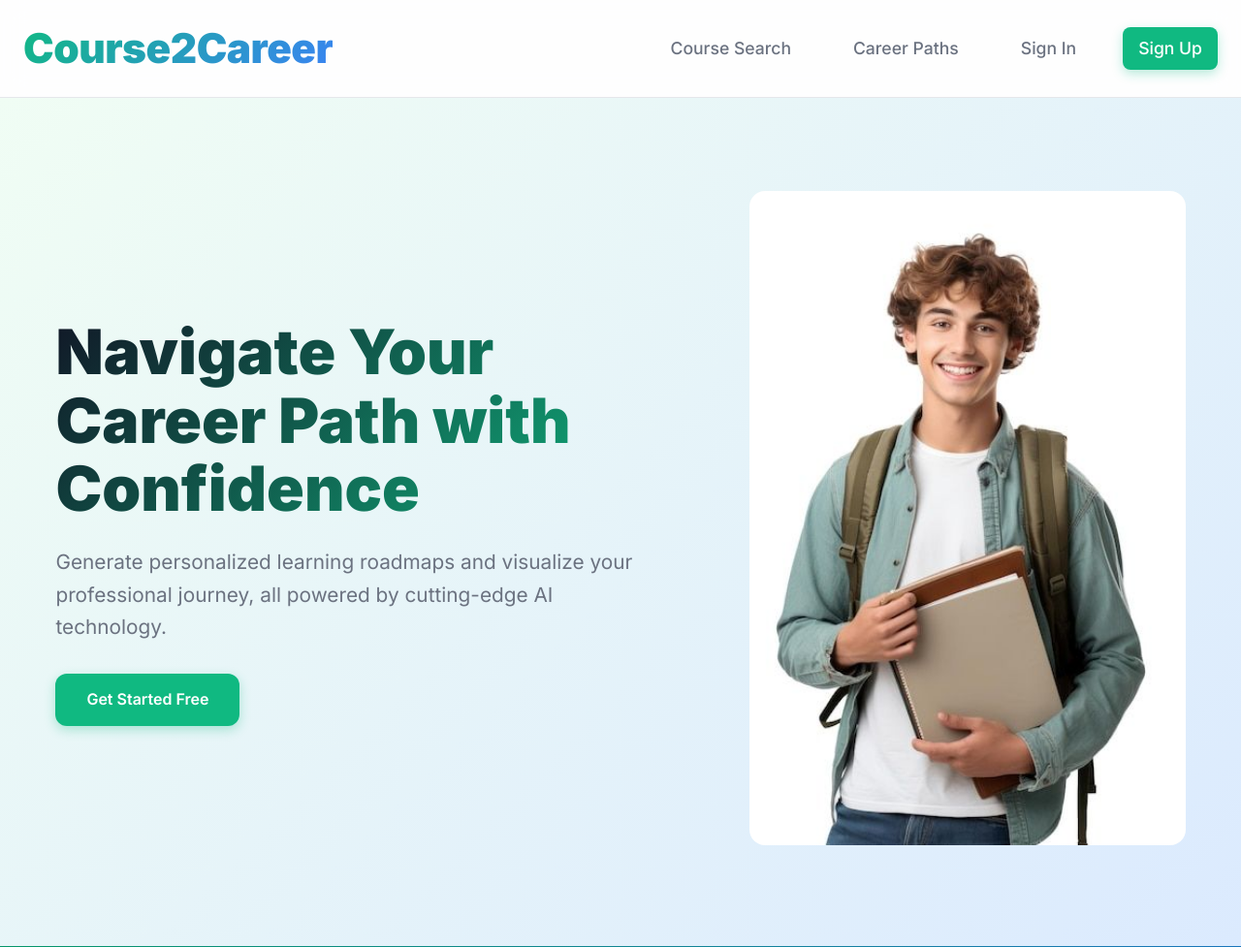
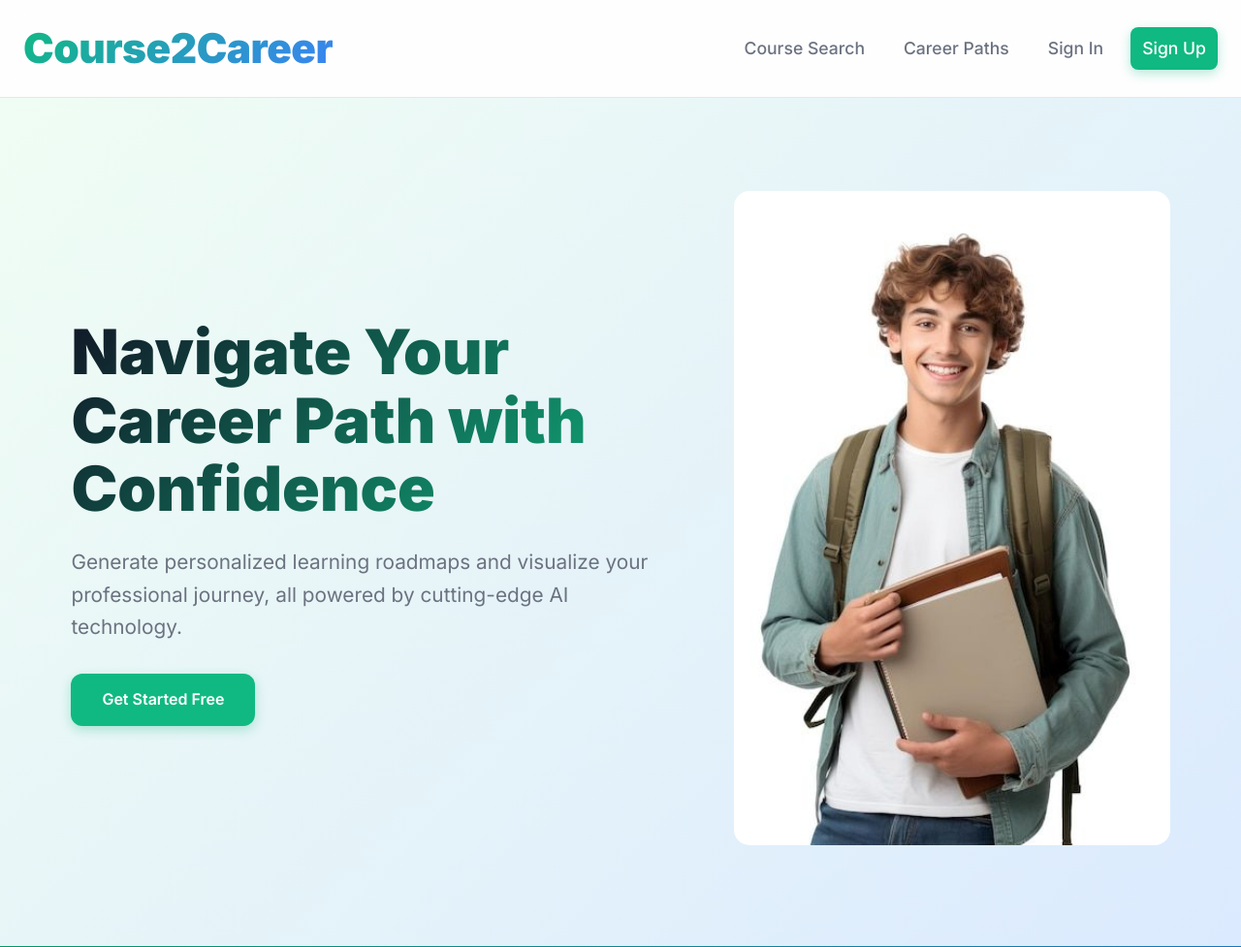
Before and after one commit to Siddhu182005/Course2career, a Flask app: page / in a window 1280 px wide. Shown: the top 977 px of the page at 97% size. Run offline with Flask 3, Linux system fonts and the light colour scheme; parts of the project's set-up code (start-up, migrations or seed data) failed here and were passed over.

Commit message:
Update index.html

```diff
--- a/templates/index.html
+++ b/templates/index.html
@@ -16,13 +16,13 @@
         .view-section.active { display: block; }
         header { background: rgba(255, 255, 255, 0.8); backdrop-filter: blur(12px); border-bottom: 1px solid var(--border); position: sticky; top: 0; z-index: 1000; transition: all 0.3s ease; }
         header.scrolled { box-shadow: var(--shadow-md); }
-        .header-content { max-width: 1280px; margin: 0 auto; padding: 1rem 1.5rem; display: flex; justify-content: space-between; align-items: center; gap: 2rem; }
+        .header-content { max-width: 1280px; margin: 0 auto; padding: 1rem 1.5rem; display: flex; justify-content: space-between; align-items: center; gap: 1rem; }
         /* MODIFIED LOGO SIZE */
         .logo { font-size: 2.65rem; font-weight: 900; background: linear-gradient(135deg, var(--primary) 0%, var(--accent) 100%); -webkit-background-clip: text; -webkit-text-fill-color: transparent; background-clip: text; text-decoration: none; letter-spacing: -0.5px; }
         /* MODIFIED NAV-LINKS GAP (SPACING) */
-        .nav-links { display: flex; align-items: center; gap: 2rem; }
+        .nav-links { display: flex; align-items: center; gap: 1rem; }
         /* MODIFIED NAV-LINKS FONT SIZE */
-        .nav-links a { padding: 0.5rem 1rem; border-radius: var(--radius-md); font-weight: 500; font-size: 1.1rem; color: var(--text-secondary); text-decoration: none; transition: all 0.2s ease; }
+        .nav-links a { padding: 0.5rem 0.75rem; border-radius: var(--radius-md); font-weight: 500; font-size: 1.1rem; color: var(--text-secondary); text-decoration: none; transition: all 0.2s ease; }
         .nav-links a:hover { background: var(--bg-tertiary); color: var(--text-primary); }
         .nav-links a.active { background: var(--primary); color: white; }
         .nav-links .btn-primary { background: var(--primary); color: white; }
@@ -31,11 +31,11 @@
         .mobile-menu-btn span { display: block; width: 24px; height: 2px; background: var(--text-primary); margin: 5px 0; transition: 0.3s; }
         .container { max-width: 1280px; margin: 0 auto; padding: 0 1.5rem; }
         .hero { padding: 6rem 1.5rem; text-align: center; background: linear-gradient(135deg, #f0fdf4 0%, #dbeafe 100%); }
-        .hero-container { display: flex; align-items: center; justify-content: center; gap: 4rem; text-align: left; }
+        .hero-container { display: flex; align-items: center; justify-content: center; gap: 2rem; text-align: left; }
         .hero-content { flex-basis: 55%; }
         .hero h1 { font-size: clamp(2.8rem, 5vw, 4.5rem); font-weight: 900; line-height: 1.1; margin-bottom: 1.5rem; background: linear-gradient(135deg, var(--text-primary) 0%, var(--primary) 100%); -webkit-background-clip: text; -webkit-text-fill-color: transparent; background-clip: text; }
         .hero p { font-size: clamp(1.1rem, 2vw, 1.3rem); color: var(--text-secondary); max-width: 600px; margin-bottom: 2rem; }
-        .hero-buttons { display: flex; gap: 1rem; flex-wrap: wrap; justify-content: flex-start; }
+        .hero-buttons { display: flex; gap: 0.5rem; flex-wrap: wrap; justify-content: flex-start; }
         .hero-image { flex-basis: 45%; max-width: 450px; }
         .hero-image img { width: 100%; height: auto; border-radius: var(--radius-xl); box-shadow: var(--shadow-2xl); }
         .btn { display: inline-flex; align-items: center; gap: 0.5rem; padding: 0.875rem 2rem; border-radius: var(--radius-lg); font-weight: 600; font-size: 1rem; text-decoration: none; border: none; cursor: pointer; transition: all 0.2s ease; white-space: nowrap; }
@@ -90,8 +90,8 @@
         .how-it-works-section { padding: 5rem 1.5rem; text-align: center; }
         .how-it-works-section h2 { font-size: clamp(2.8rem, 5vw, 3.8rem); font-weight: 900; margin-bottom: 1rem; }
         .how-it-works-section .subtitle { max-width: 700px; margin: 0 auto 4rem; color: var(--text-secondary); font-size: 1.1rem; }
-        .steps-container { max-width: 900px; margin: 0 auto; display: flex; flex-direction: column; gap: 5rem; }
-        .step-row { display: flex; align-items: center; gap: 3rem; text-align: left; }
+        .steps-container { max-width: 900px; margin: 0 auto; display: flex; flex-direction: column; gap: 3rem; }
+        .step-row { display: flex; align-items: center; gap: 2rem; text-align: left; }
         .step-row:nth-child(even) { flex-direction: row-reverse; }
         .step-content { flex: 1; }
         .step-pre-title { font-weight: 700; color: var(--primary); margin-bottom: 0.5rem; }
@@ -142,8 +142,6 @@
         .module-item { border: 1px solid var(--border); border-radius: var(--radius-lg); transition: all 0.2s ease; background: var(--bg-secondary); }
         .module-header { padding: 1.5rem; cursor: pointer; }
         .module-header:hover { background: var(--bg-tertiary); }
-        .module-item h5 { font-size: 1.1rem; font-weight: 700; margin-bottom: 0.5rem; }
-        .module-item p { color: var(--text-secondary); }
         .chapters-container { padding: 0 1.5rem 1.5rem; border-top: 1px solid var(--border); }
         .chapter-item { margin-top: 1rem; }
         .chapter-header { font-size: 1rem; font-weight: 700; cursor: pointer; padding: 0.5rem; border-radius: var(--radius-md); transition: background .2s ease; }
```
